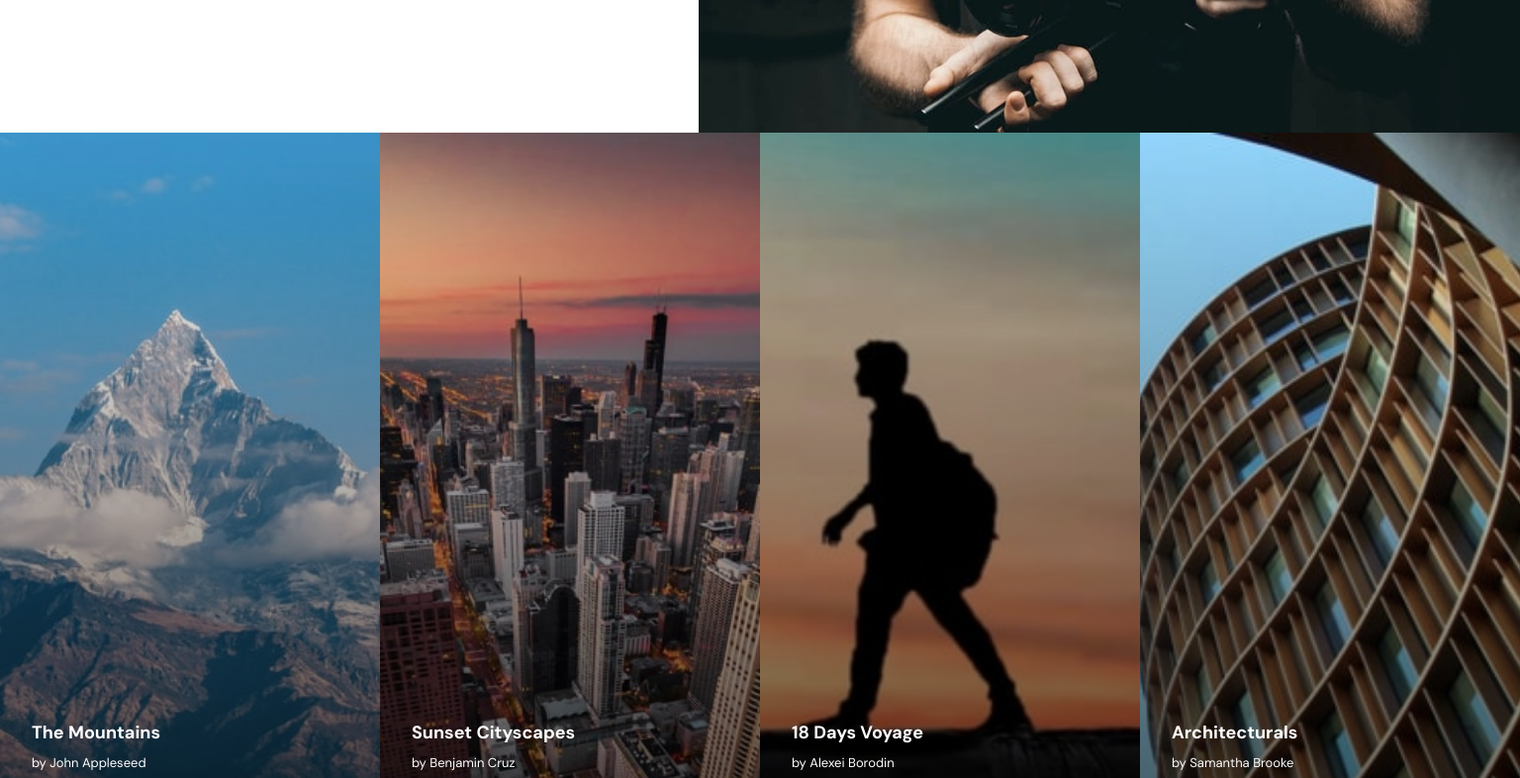
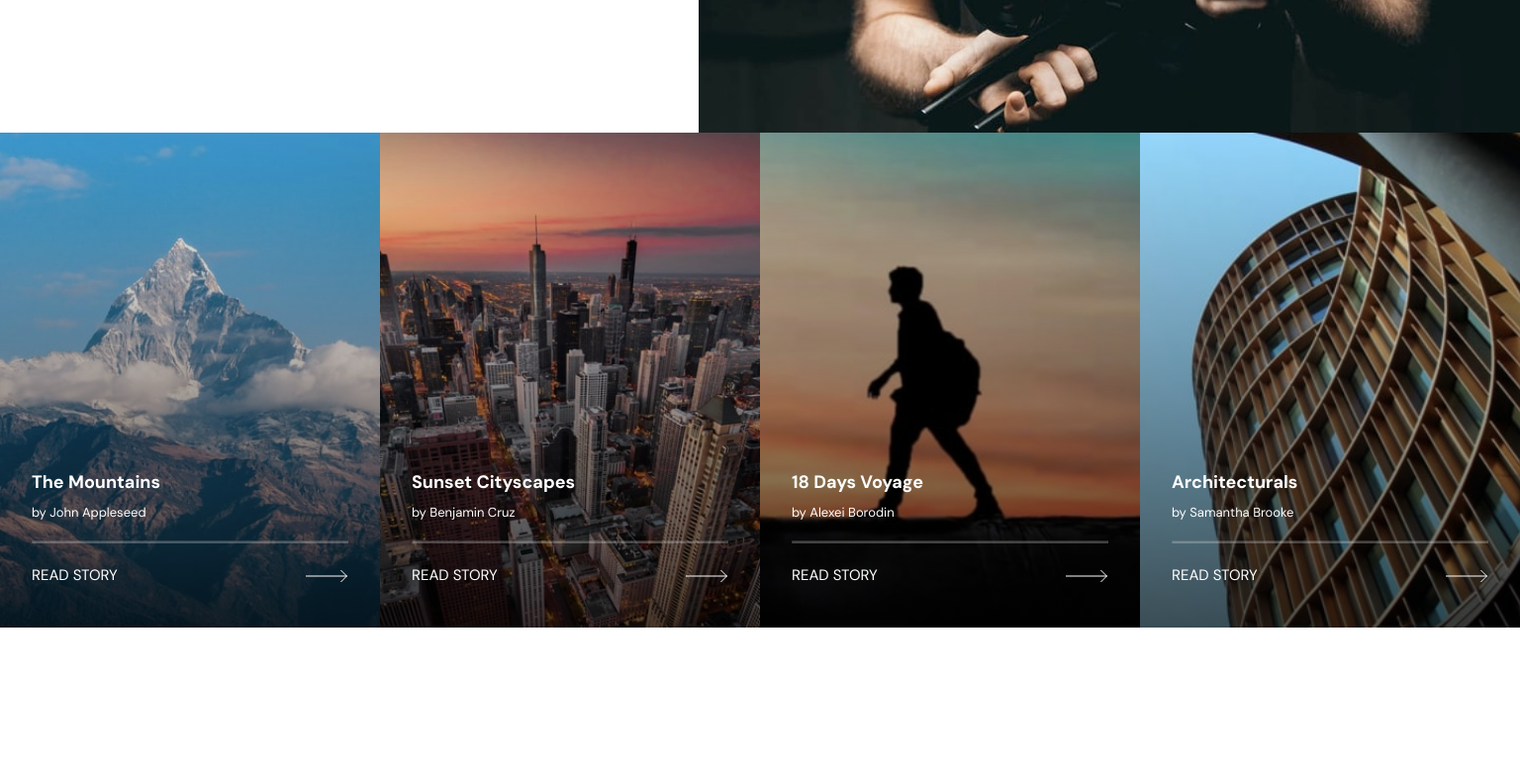
Before and after one commit to Moses1058/Team_012, a plain HTML site: page index.html in a window 1536 px wide. Shown: the part 1820-2606 px from the top of the page at 99% size. Drawn offline with Linux system fonts and the light colour scheme.

Commit message:
change border box opion and add Readme file

```diff
--- a/home.css
+++ b/home.css
@@ -206,9 +206,7 @@ h2 {
   .dscr p {
     padding-bottom: 8rem;
   }
-  .card {
-    max-height: 50rem;
-  }
+
   .description p {
     max-width: 45.7rem;
   }
@@ -243,10 +241,10 @@ h2 {
   }
   .card {
     position: relative;
-    height: 100%;
+    box-sizing: border-box;
   }
   .card h2 {
-    padding-top: 36.1rem;
+    padding-top: 10.8rem;
   }
 
   /* Define the border-bottom effect on hover */
```
Also changed, not shown: Capture1.PNG (added).
